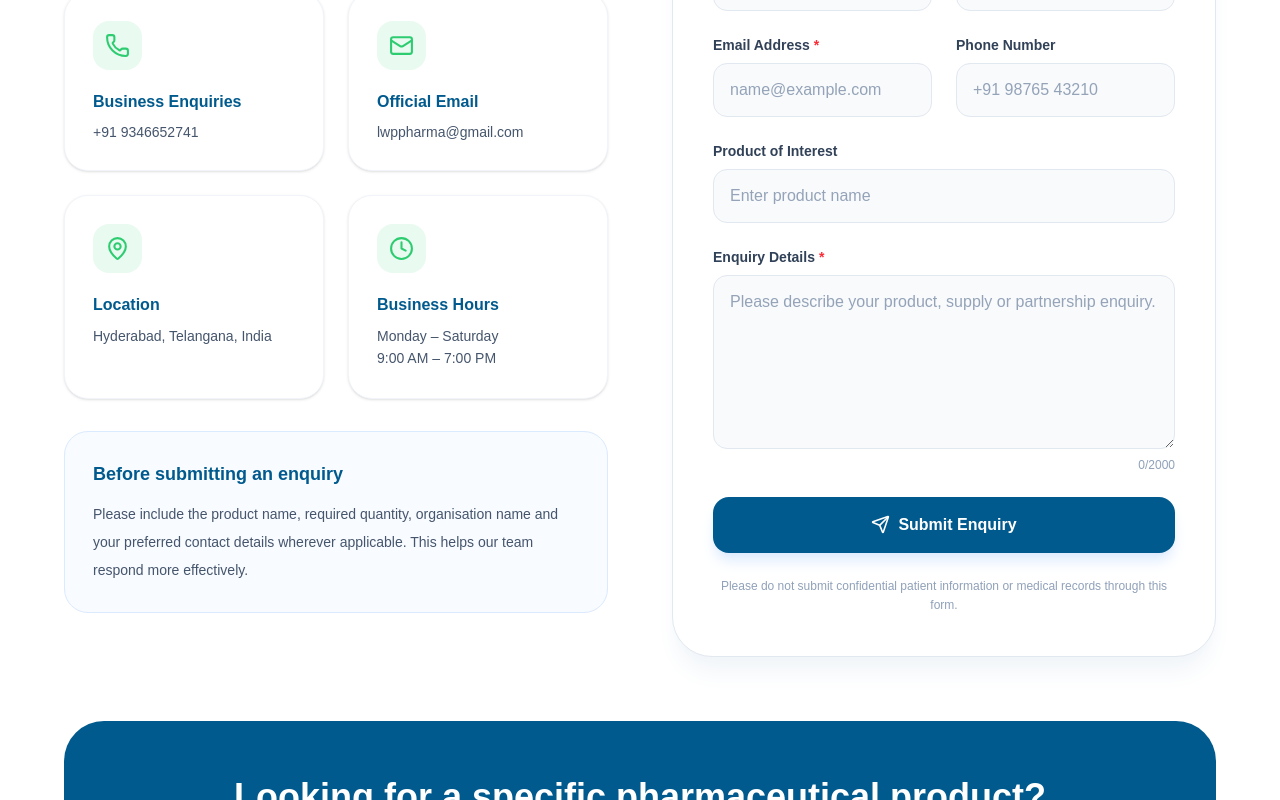
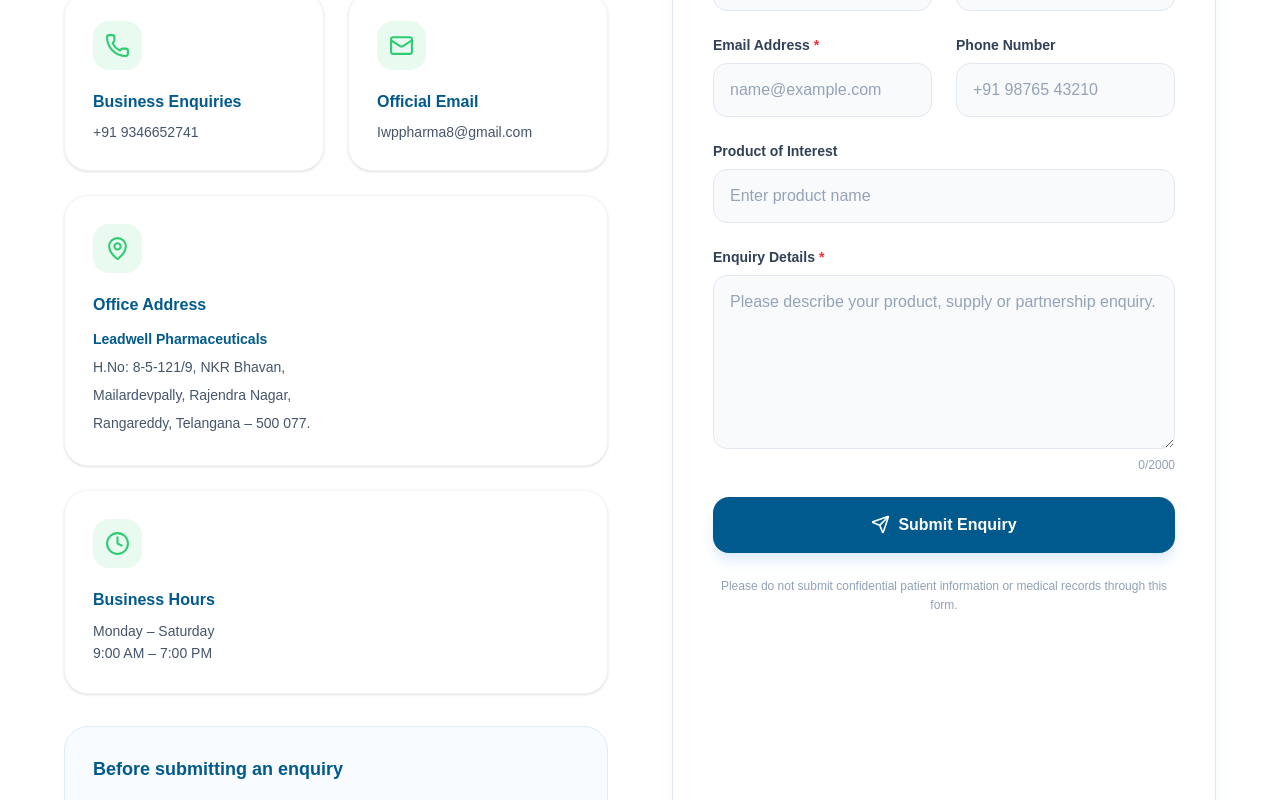
Before and after one commit to saipavankoudagani/leadwell-pharmaceuticals, a Next.js app: page /contact in a window 1280 px wide. Shown: the part 900-1700 px from the top of the page. Built offline with nearby package versions, Linux system fonts and the light colour scheme.

Commit message:
Update product filters, structured data and contact details

```diff
--- a/app/contact/page.js
+++ b/app/contact/page.js
@@ -10,13 +10,14 @@ import {
 
 import ContactForm from "@/components/ContactForm";
 
-const BASE_URL = "https://leadwellpharmaceuticals.com";
+const BASE_URL =
+  "https://leadwellpharmaceuticals.com";
 
 export const metadata = {
   title: "Contact Us",
 
   description:
-    "Contact Leadwell Pharmaceuticals in Hyderabad for product information, hospital supply requirements, distribution enquiries and pharmaceutical business partnerships.",
+    "Contact Leadwell Pharmaceuticals in Mailardevpally, Rajendra Nagar, Hyderabad for product information, hospital supply requirements, distribution enquiries and pharmaceutical business partnerships.",
 
   alternates: {
     canonical: "/contact",
@@ -29,7 +30,7 @@ export const metadata = {
     siteName: "Leadwell Pharmaceuticals",
     title: "Contact Leadwell Pharmaceuticals",
     description:
-      "Contact our Hyderabad team for pharmaceutical product information, hospital supplies and distribution enquiries.",
+      "Contact Leadwell Pharmaceuticals in Mailardevpally, Rajendra Nagar for pharmaceutical product information, hospital supplies and distribution enquiries.",
     images: [
       {
         url: "/pharma-3.png",
@@ -61,7 +62,9 @@ function serializeJsonLd(data) {
     .replace(/&/g, "\\u0026");
 }
 
-export default async function ContactPage({ searchParams }) {
+export default async function ContactPage({
+  searchParams,
+}) {
   const query = await searchParams;
 
   const requestedProduct =
@@ -77,18 +80,38 @@ export default async function ContactPage({ searchParams }) {
     name: "Contact Leadwell Pharmaceuticals",
     description:
       "Contact Leadwell Pharmaceuticals for pharmaceutical product, hospital supply and distribution enquiries.",
+
     isPartOf: {
       "@id": `${BASE_URL}/#website`,
     },
+
     about: {
       "@id": `${BASE_URL}/#organization`,
     },
+
     breadcrumb: {
       "@id": `${BASE_URL}/contact#breadcrumb`,
     },
+
     mainEntity: {
+      "@type": "Organization",
       "@id": `${BASE_URL}/#organization`,
+      name: "Leadwell Pharmaceuticals",
+      url: BASE_URL,
+      email: "Iwppharma8@gmail.com",
+      telephone: "+91-9346652741",
+
+      address: {
+        "@type": "PostalAddress",
+        streetAddress:
+          "H.No: 8-5-121/9, NKR Bhavan, Mailardevpally",
+        addressLocality: "Rajendra Nagar",
+        addressRegion: "Telangana",
+        postalCode: "500077",
+        addressCountry: "IN",
+      },
     },
+
     inLanguage: "en-IN",
   };
 
@@ -96,6 +119,7 @@ export default async function ContactPage({ searchParams }) {
     "@context": "https://schema.org",
     "@type": "BreadcrumbList",
     "@id": `${BASE_URL}/contact#breadcrumb`,
+
     itemListElement: [
       {
         "@type": "ListItem",
@@ -114,7 +138,11 @@ export default async function ContactPage({ searchParams }) {
 
   const structuredData = {
     "@context": "https://schema.org",
-    "@graph": [contactPageSchema, breadcrumbSchema],
+
+    "@graph": [
+      contactPageSchema,
+      breadcrumbSchema,
+    ],
   };
 
   return (
@@ -122,7 +150,9 @@ export default async function ContactPage({ searchParams }) {
       <script
         type="application/ld+json"
         dangerouslySetInnerHTML={{
-          __html: serializeJsonLd(structuredData),
+          __html: serializeJsonLd(
+            structuredData,
+          ),
         }}
       />
 
@@ -149,17 +179,21 @@ export default async function ContactPage({ searchParams }) {
             </div>
 
             <h1 className="mb-6 text-4xl font-extrabold leading-tight text-[#005a8d] md:text-5xl lg:text-6xl">
-              Pharmaceutical product and business enquiries
+              Pharmaceutical product and business
+              enquiries
             </h1>
 
             <p className="mx-auto max-w-3xl text-lg leading-relaxed text-slate-600">
-              Contact our Hyderabad team for product information,
-              hospital and institutional supply requirements,
-              distribution discussions or other pharmaceutical
+              Contact our Hyderabad team for product
+              information, hospital and institutional
+              supply requirements, distribution
+              discussions or other pharmaceutical
               business enquiries.
             </p>
           </div>
         </section>
+
+        {/* Breadcrumb */}
 
         <div className="mx-auto max-w-7xl px-[5%] pt-10">
           <nav
@@ -202,9 +236,11 @@ export default async function ContactPage({ searchParams }) {
               </h2>
 
               <p className="mb-10 max-w-xl leading-8 text-slate-600">
-                Our team is available to assist healthcare
-                professionals, hospitals, clinics and distribution
-                partners with product and supply-related enquiries.
+                Our team is available to assist
+                healthcare professionals, hospitals,
+                clinics and distribution partners
+                with product and supply-related
+                enquiries.
               </p>
 
               <div className="grid grid-cols-1 gap-6 sm:grid-cols-2">
@@ -220,22 +256,41 @@ export default async function ContactPage({ searchParams }) {
                   </a>
                 </ContactCard>
 
-                <ContactCard Icon={Mail} title="Official Email">
+                <ContactCard
+                  Icon={Mail}
+                  title="Official Email"
+                >
                   <a
-                    href="mailto:lwppharma@gmail.com"
+                    href="mailto:Iwppharma8@gmail.com"
                     className="break-all font-medium text-slate-600 transition hover:text-[#005a8d]"
                   >
-                    lwppharma@gmail.com
+                    Iwppharma8@gmail.com
                   </a>
                 </ContactCard>
 
-                <ContactCard Icon={MapPin} title="Location">
-                  <address className="not-italic leading-relaxed text-slate-600">
-                    Hyderabad, Telangana, India
+                <ContactCard
+                  Icon={MapPin}
+                  title="Office Address"
+                  className="sm:col-span-2"
+                >
+                  <address className="not-italic leading-7 text-slate-600">
+                    <span className="font-bold text-[#005a8d]">
+                      Leadwell Pharmaceuticals
+                    </span>
+                    <br />
+                    H.No: 8-5-121/9, NKR Bhavan,
+                    <br />
+                    Mailardevpally, Rajendra Nagar,
+                    <br />
+                    Rangareddy, Telangana – 500 077.
                   </address>
                 </ContactCard>
 
-                <ContactCard Icon={Clock} title="Business Hours">
+                <ContactCard
+                  Icon={Clock}
+                  title="Business Hours"
+                  className="sm:col-span-2"
+                >
                   <p className="leading-relaxed text-slate-600">
                     Monday – Saturday
                     <br />
@@ -250,17 +305,20 @@ export default async function ContactPage({ searchParams }) {
                 </h3>
 
                 <p className="text-sm leading-7 text-slate-600">
-                  Please include the product name, required quantity,
-                  organisation name and your preferred contact details
-                  wherever applicable. This helps our team respond more
-                  effectively.
+                  Please include the product name,
+                  required quantity, organisation name
+                  and your preferred contact details
+                  wherever applicable. This helps our
+                  team respond more effectively.
                 </p>
               </div>
             </div>
 
             {/* Interactive form */}
 
-            <ContactForm requestedProduct={requestedProduct} />
+            <ContactForm
+              requestedProduct={requestedProduct}
+            />
           </div>
         </section>
 
@@ -269,13 +327,15 @@ export default async function ContactPage({ searchParams }) {
         <section className="px-[5%] pb-16">
           <div className="mx-auto max-w-7xl rounded-[40px] bg-[#005a8d] px-8 py-14 text-center text-white md:px-14">
             <h2 className="mb-5 text-3xl font-extrabold md:text-4xl">
-              Looking for a specific pharmaceutical product?
+              Looking for a specific pharmaceutical
+              product?
             </h2>
 
             <p className="mx-auto mb-8 max-w-2xl leading-relaxed text-blue-100">
-              Browse our product portfolio to review available
-              categories, compositions and product information before
-              contacting our team.
+              Browse our product portfolio to review
+              available categories, compositions and
+              product information before contacting
+              our team.
             </p>
 
             <Link
@@ -291,9 +351,16 @@ export default async function ContactPage({ searchParams }) {
   );
 }
 
-function ContactCard({ Icon, title, children }) {
+function ContactCard({
+  Icon,
+  title,
+  children,
+  className = "",
+}) {
   return (
-    <article className="rounded-3xl border border-slate-100 bg-white p-7 shadow-sm transition hover:-translate-y-1 hover:shadow-lg">
+    <article
+      className={`rounded-3xl border border-slate-100 bg-white p-7 shadow-sm transition hover:-translate-y-1 hover:shadow-lg ${className}`}
+    >
       <div className="mb-5 inline-flex rounded-2xl bg-[#2ecc71]/10 p-3">
         <Icon
           size={25}
@@ -302,7 +369,9 @@ function ContactCard({ Icon, title, children }) {
         />
       </div>
 
-      <h3 className="mb-2 font-bold text-[#005a8d]">{title}</h3>
+      <h3 className="mb-2 font-bold text-[#005a8d]">
+        {title}
+      </h3>
 
       <div className="text-sm">{children}</div>
     </article>
--- a/app/layout.js
+++ b/app/layout.js
@@ -427,7 +427,8 @@ export default function RootLayout({ children }) {
               <address className="space-y-4 text-sm not-italic text-gray-300">
                 <p>
                   <span aria-hidden="true">📍</span>{" "}
-                  Hyderabad, Telangana, India
+                 NKR Bhavan,
+                  Mailardevpally, Rajendra Nagar, Rangareddy, Telangana - 500 077.
                 </p>
 
                 <p>
--- a/app/products/page.js
+++ b/app/products/page.js
@@ -106,7 +106,7 @@ export default function ProductsPage() {
           position: index + 1,
 
           item: {
-            "@type": "Product",
+           "@type": "Thing",
             name: product.name,
             url: `${BASE_URL}/products/${product.slug}`,
             image: `${BASE_URL}${getProductImage(
```
Also changed, not shown: app/products/[slug]/page.js (+256 -76 lines).
